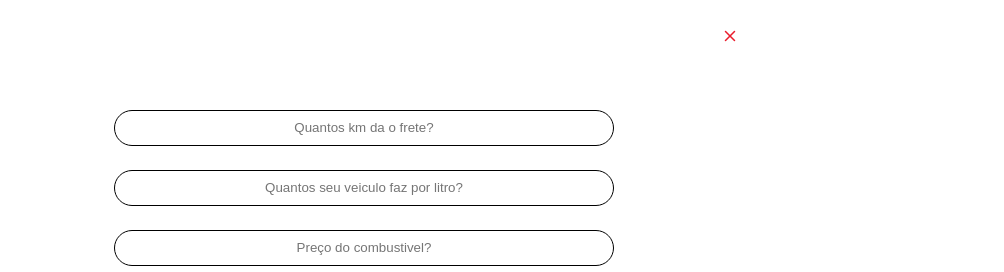
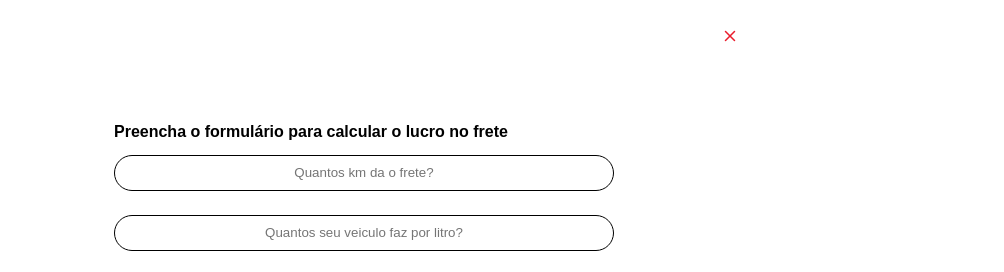
Before and after one commit to cluberjay/mercadofrete, a plain HTML site: page index.html in a window 1280 px wide. Shown: the part 154-426 px from the top of the page, 276-1280 px from the left. Drawn offline with nearby package versions, Linux system fonts and the light colour scheme.

Commit message:
publicação do site mercado frete

```diff
--- a/index.html
+++ b/index.html
@@ -42,6 +42,7 @@
 
             <section id="sessao-calculos">
                <form id="calculos">
+                <label for="calculos"><h2>Preencha o formulário para calcular o lucro no frete</h2></label>
                 <input type="text" id="distancia-do-frete" placeholder="Quantos km da o frete?">
                 <input type="text" id="eficiencia-do-combustivel" placeholder="Quantos seu veiculo faz por litro?">
                 <input type="text" id="combustivel" placeholder="Preço do combustivel?">
```
